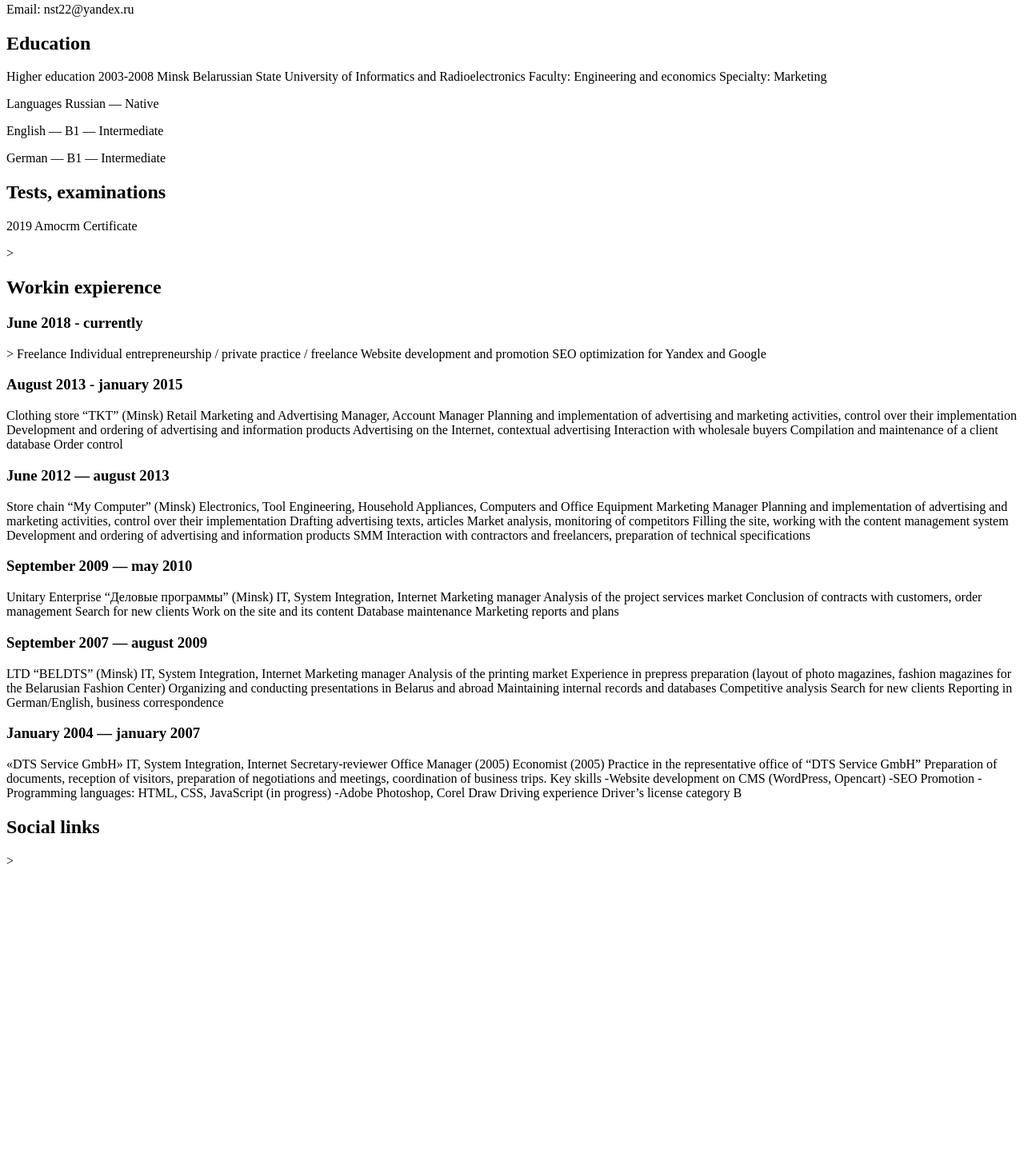
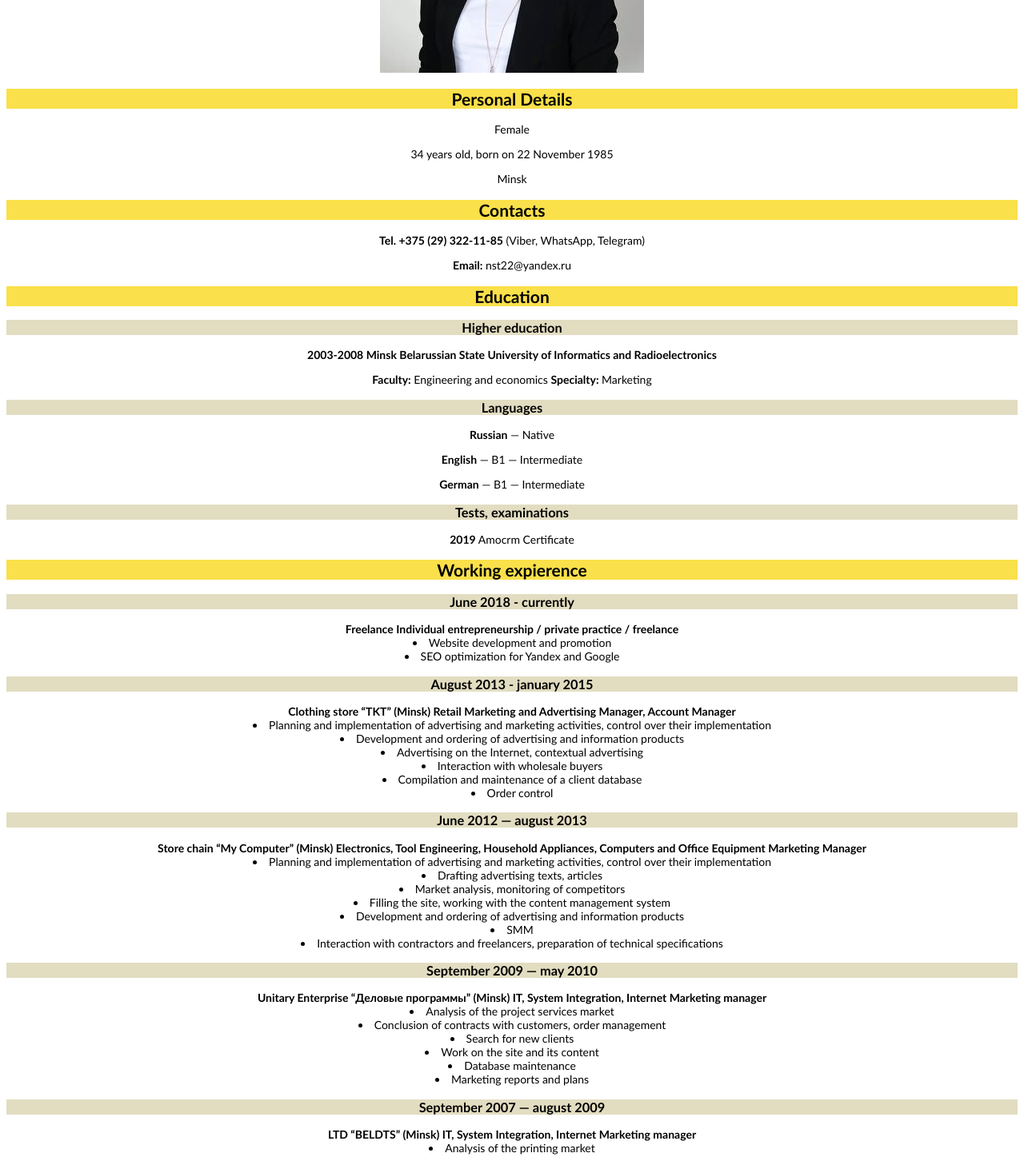
Before and after one commit to aklimenko22/rsschool-cv, a plain HTML site: page index.html in a window 1280 px wide. Shown: the part 311-1758 px from the top of the page at 80% size. Before the commit the page ends 1405 px from the top, so only its background shows below. Drawn offline with Linux system fonts and the light colour scheme.

Commit message:
fix: add styles

```diff
--- a/index.html
+++ b/index.html
@@ -3,114 +3,164 @@
 <head>
     <meta charset="UTF-8">
     <meta name="viewport" content="width=device-width, initial-scale=1.0">
-    <title>Document</title>
+    <title>CV Nastassia Klimenka</title>
+
 </head>
 <body>
-
-    <header>
+  <div class = "body">
+    <header class = "header">
      <h1>CV Nastassia Klimenka</h1>
     </header>
     <section>
+        <div class = "personal">
+        <img src="foto.jpg" alt="Foto">
         <h2>Personal Details</h2>
         <p>Female</p>
-        <p> 34 years old, born on 22 November 1985</p>
-        <p>  Minsk</p>
+        <p>34 years old, born on 22 November 1985</p>
+        <p>Minsk</p>
+    </div>
       </section>
 
       <div class = "contacts">
         <h2>Contacts</h2>
-        <p>Tel. +375 (29) 322-11-85 (Viber, WhatsApp, Telegram)</p>
-        <p>Email: nst22@yandex.ru</p>
+        <p><b>Tel. +375 (29) 322-11-85</b> (Viber, WhatsApp, Telegram)</p>
+        <p><b>Email:</b> nst22@yandex.ru</p>
       </div>
 
       <div class = "education">
-        <h2>Education</h2>
-        <p>Higher education 2003-2008 Minsk Belarussian State University of Informatics and Radioelectronics
-            Faculty: Engineering and economics
-            Specialty: Marketing</p>
-            Languages Russian — Native</p>
-            English — B1 — Intermediate</p>
-            German — B1 — Intermediate</p>
-      </div>
+          <h2>Education</h2>
+        <h3>Higher education</h3>
+        <p><b>2003-2008 Minsk Belarussian State University of Informatics and Radioelectronics</b></p>
+            <b>Faculty:</b> Engineering and economics
+            <b>Specialty:</b> Marketing</p>
 
-      <div class = "education">
-        <h2>Tests, examinations</h2>
-        <p>2019 Amocrm Certificate</p>>
+        <h3>Languages</h3>
+        <b>Russian</b> — Native</p>
+            <b>English</b> — B1 — Intermediate</p>
+            <b>German</b> — B1 — Intermediate</p>
+
+        <h3>Tests, examinations</h3>
+        <p><b>2019</b> Amocrm Certificate</p>
     </div>
 
 
-    <div class = "Working">
-        <h2>Workin expierence</h2>
-        <h3>June 2018 - currently</h3>>
-Freelance
-Individual entrepreneurship / private practice / freelance
-Website development and promotion
-SEO optimization for Yandex and Google
+    <div class = "working">
+        <h2>Working expierence</h2>
+        <h3>June 2018 - currently</h3>
+<b>Freelance</b>
+<b>Individual entrepreneurship / private practice / freelance</b>
+<li>Website development and promotion</li>
+<li>SEO optimization for Yandex and Google</li>
 
 <h3>August 2013 - january 2015</h3>
-Clothing store “TKT” (Minsk) Retail
-Marketing and Advertising Manager, Account Manager
+<b>Clothing store “TKT” (Minsk) Retail</b>
+<b>Marketing and Advertising Manager, Account Manager</b>
 
-Planning and implementation of advertising and marketing activities, control over their implementation
-Development and ordering of advertising and information products
-Advertising on the Internet, contextual advertising
-Interaction with wholesale buyers
-Compilation and maintenance of a client database
-Order control
+<li>Planning and implementation of advertising and marketing activities, control over their implementation
+<li>Development and ordering of advertising and information products
+<li>Advertising on the Internet, contextual advertising
+    <li>Interaction with wholesale buyers
+        <li>Compilation and maintenance of a client database
+            <li>Order control
 <h3>June 2012 — august 2013</h3>
-Store chain “My Computer” (Minsk) Electronics, Tool Engineering, Household Appliances, Computers and Office Equipment
-Marketing Manager
+<b>Store chain “My Computer” (Minsk) Electronics, Tool Engineering, Household Appliances, Computers and Office Equipment
+Marketing Manager</b>
 
-Planning and implementation of advertising and marketing activities, control over their implementation
-Drafting advertising texts, articles
-Market analysis, monitoring of competitors
-Filling the site, working with the content management system
-Development and ordering of advertising and information products
-SMM
-Interaction with contractors and freelancers, preparation of technical specifications
+<li>Planning and implementation of advertising and marketing activities, control over their implementation
+<li>Drafting advertising texts, articles
+<li>Market analysis, monitoring of competitors
+<li>Filling the site, working with the content management system
+<li>Development and ordering of advertising and information products
+<li>SMM
+<li>Interaction with contractors and freelancers, preparation of technical specifications
 <h3>September 2009 — may 2010</h3>
-Unitary Enterprise “Деловые программы” (Minsk) IT, System Integration, Internet
-Marketing manager
+<b>Unitary Enterprise “Деловые программы” (Minsk) IT, System Integration, Internet
+Marketing manager</b>
 
-Analysis of the project services market
-Conclusion of contracts with customers, order management
-Search for new clients
-Work on the site and its content
-Database maintenance
-Marketing reports and plans
+
+<li>Analysis of the project services market
+<li>Conclusion of contracts with customers, order management
+<li>Search for new clients
+<li>Work on the site and its content
+<li>Database maintenance
+<li>Marketing reports and plans
 <h3>September 2007 — august 2009</h3>
-LTD “BELDTS” (Minsk) IT, System Integration, Internet
-Marketing manager
+<b>LTD “BELDTS” (Minsk) IT, System Integration, Internet
+Marketing manager</b>
 
-Analysis of the printing market
-Experience in prepress preparation (layout of photo magazines, fashion magazines for the Belarusian Fashion Center)
-Organizing and conducting presentations in Belarus and abroad
-Maintaining internal records and databases
-Competitive analysis
-Search for new clients
-Reporting in German/English, business correspondence
+<li>Analysis of the printing market
+<li>Experience in prepress preparation (layout of photo magazines, fashion magazines for the Belarusian Fashion Center)
+<li>Organizing and conducting presentations in Belarus and abroad
+<li>Maintaining internal records and databases
+<li>Competitive analysis
+<li>Search for new clients
+<li>Reporting in German/English, business correspondence</li>>
 <h3>January 2004 — january 2007</h3>
-«DTS Service GmbH» IT, System Integration, Internet
-Secretary-reviewer
-Office Manager (2005)
-Economist (2005)
-Practice in the representative office of “DTS Service GmbH”
+<b>«DTS Service GmbH» IT, System Integration, Internet
+<p>Secretary-reviewer
+<p>Office Manager (2005)
+<p>Economist (2005)
+<p>Practice in the representative office of “DTS Service GmbH”</b>
 
-Preparation of documents, reception of visitors, preparation of negotiations and meetings, coordination of business trips.
-Key skills
--Website development on CMS (WordPress, Opencart)
--SEO Promotion
--Programming languages: HTML, CSS, JavaScript (in progress)
--Adobe Photoshop, Corel Draw
+<li>Preparation of documents, reception of visitors, preparation of negotiations and meetings, coordination of business trips.
+<h2>Key skills </h2>
+<li>Website development on CMS (WordPress, Opencart)
+<li>SEO Promotion
+<li>Programming languages: HTML, CSS, JavaScript (in progress)
+<li>Adobe Photoshop, Corel Draw
 
-Driving experience
-Driver’s license category B
-    </div>
 
       <footer>
-      <div class = "Footer">
+      <div class = "footer">
         <h2>Social links</h2>
-        </div>>
+<div class = "fb">
+    <a href="https://www.facebook.com/nastassia.klim"><img src="fb.png" alt="Facebook" ></a>
+        </div>
     </footer>
+</div>
 </body>
 </html>
+
+<style>
+.body {
+
+font-family: 'Trebuchet MS', 'Lucida Sans Unicode', 'Lucida Grande', 'Lucida Sans', Arial, sans-serif;
+    font-size: 14px;
+    text-align: center;
+}
+
+.header {
+    text-decoration-line: underline;
+    text-decoration-color: #FAE04A;
+}
+
+.footer{
+    background-color: #FAE04A;
+}
+
+.education h3 {
+background-color: #E2DDC1;
+}
+
+.education h2{
+    background-color: #FAE04A;
+}
+.working h2{
+    background-color: #FAE04A;
+}
+
+.working h3 {
+background-color: #E2DDC1;
+}
+
+.contacts h2{
+    background-color: #FAE04A;
+}
+.personal h2{
+    background-color: #FAE04A;
+}
+
+.fb img{
+    width:50px;
+}
+  </style>
```
